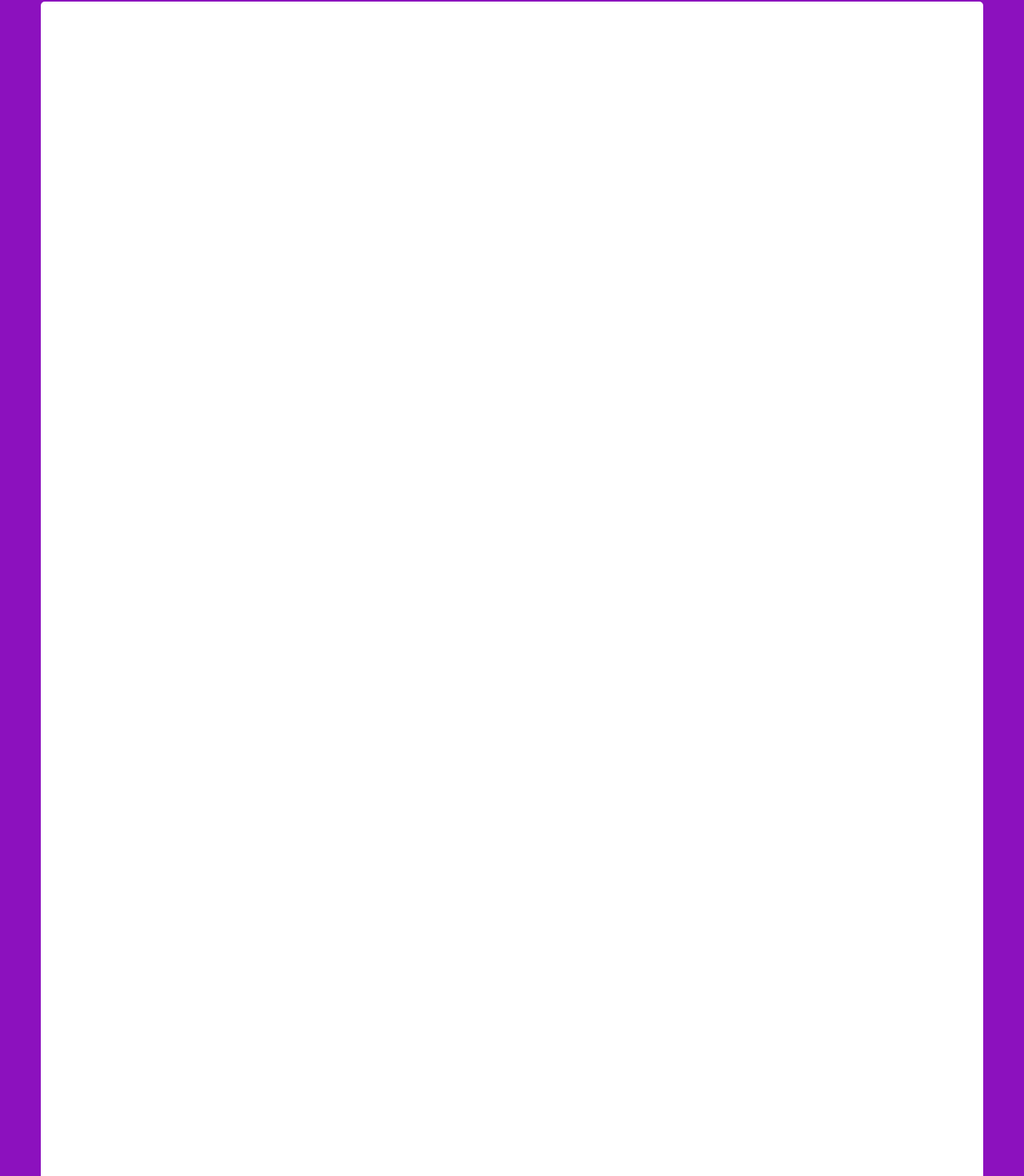
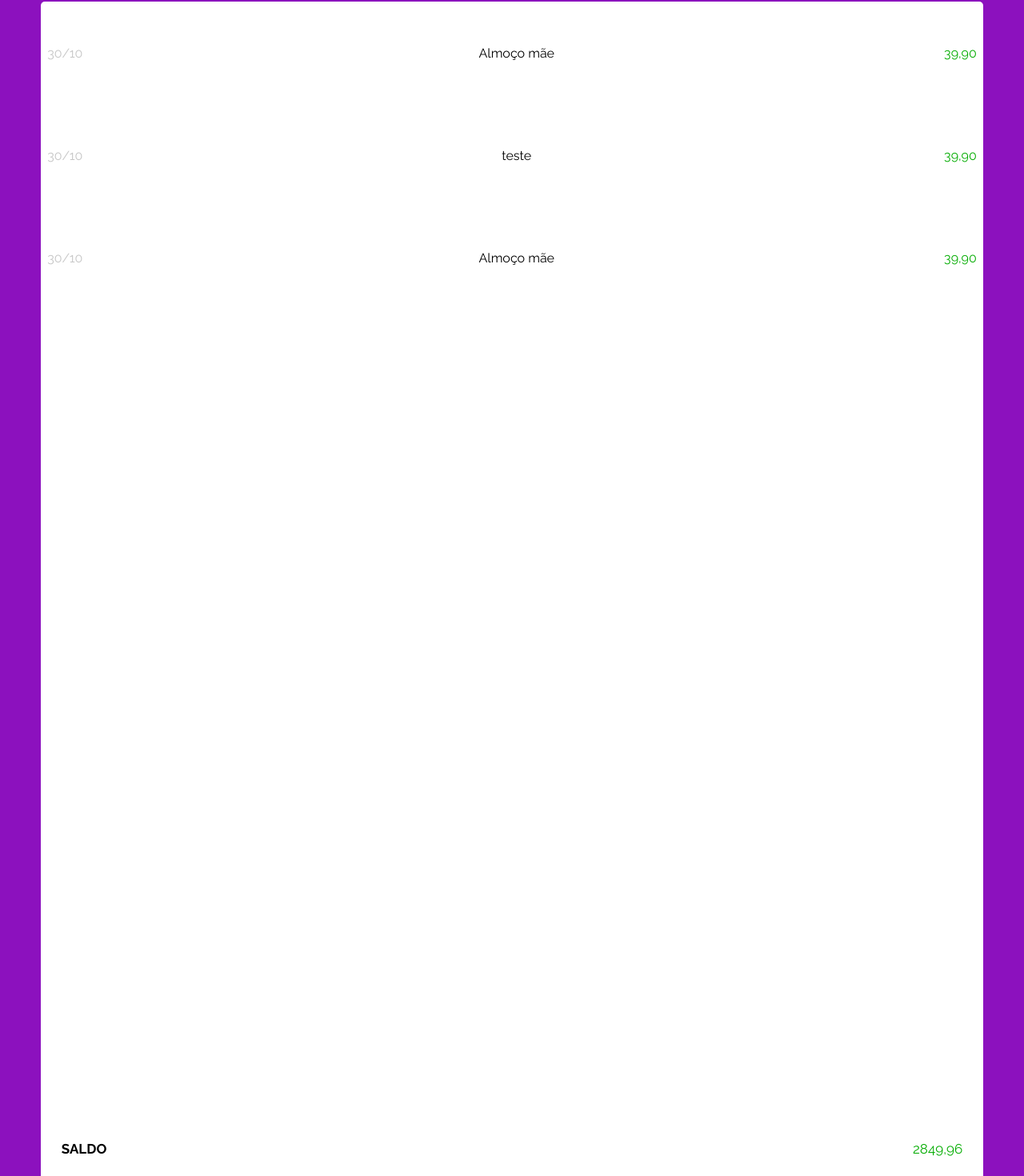
Before and after one commit to Aleisson/projeto13-mywallet-front, a React (Create React App) app: page /conta in a window 1280 px wide. Shown: the part 366-1836 px from the top of the page at 80% size. Built offline with nearby package versions, Linux system fonts and the light colour scheme; a web font is replaced by a local one.

Commit message:
Design básico

```diff
--- a/src/components/Conta/Conta.js
+++ b/src/components/Conta/Conta.js
@@ -1,4 +1,4 @@
-import { StyledLink, ContaBody, NavConta, HistoryConta, BottonConta, ButtonConta } from "./style";
+import { StyledLink, ContaBody, NavConta, HistoryConta, BottonConta, ButtonConta, SaldoConta, MovimentoConta, ContaTempo, ValorConta } from "./style";
 
 
 
@@ -10,10 +10,22 @@ function Conta() {
         <ContaBody>
             <NavConta><h2>Olá, Fulano</h2><ion-icon name="log-out-outline"></ion-icon></NavConta>
             <HistoryConta>
-                {/* <h1>
+
+                <div>
+                    {/* <h1>
                     <p>Não há registros de </p>
                     <p>entrada ou saída</p>
                 </h1> */}
+                    <MovimentoConta><ContaTempo>30/10</ContaTempo><p>Almoço mãe</p><ValorConta cor={"#03AC00"}>39,90</ValorConta></MovimentoConta>
+                    <MovimentoConta><ContaTempo>30/10</ContaTempo><p>teste</p><ValorConta cor={"#03AC00"}>39,90</ValorConta></MovimentoConta>
+                    <MovimentoConta><ContaTempo>30/10</ContaTempo><p>Almoço mãe</p><ValorConta cor={"#03AC00"}>39,90</ValorConta></MovimentoConta>
+                </div>
+                <div>
+                    <SaldoConta cor={"#03AC00"}>
+                        <h2>SALDO</h2>
+                        <h3>2849,96</h3>
+                    </SaldoConta>
+                </div>
 
             </HistoryConta>
             <BottonConta>
--- a/src/components/Conta/Movimento.js
+++ b/src/components/Conta/Movimento.js
@@ -1,28 +1,39 @@
 import { MovimentoBody, NavConta, MovimentoForm } from './style'
-import { useNavigate } from "react-router-dom";
+import { useState } from "react";
 
 function Movimento() {
 
     const [form, setForm] = useState({});
 
 
-    function handleForm({value, name}){
+    function handleForm({ value, name }) {
 
         setForm({
             ...form,
             [name]: value,
         })
-        //console.log(form);
+        console.log(form);
     }
+
+    function sendMovimento(e){
+        e.preventDefault();
+    }
+
 
     return (
         <MovimentoBody>
             <NavConta>
                 <h2>Nova entrada</h2>
             </NavConta>
-            <MovimentoForm>
-                <input placeholder="Valor" name="valor" type="number" min="1" max="10000" step="any" required></input>
-                <input placeholder='Descrição' type="text" minLength="3" maxLength="20" required></input>
+            <MovimentoForm onSubmit={sendMovimento}>
+                <input placeholder="Valor" name="valor" type="number" min="1" max="10000" step="any" onChange={(e) => handleForm({
+                    name: e.target.name,
+                    value: e.target.value,
+                })} required></input>
+                <input placeholder='Descrição'name="descricao" type="text" minLength="3" maxLength="20" onChange={(e) => handleForm({
+                    name: e.target.name,
+                    value: e.target.value,
+                })} required></input>
                 <button>Salvar entrada</button>
             </MovimentoForm>
         </MovimentoBody>
--- a/src/components/Conta/style.js
+++ b/src/components/Conta/style.js
@@ -73,7 +73,77 @@ const HistoryConta = styled.div`
 
     }
 
+   div{
+    width:100%;
+   }
+
 `
+const MovimentoConta = styled.h2`
+
+
+    font-family: 'Raleway';
+    font-style: normal;
+    font-weight: 400;
+    font-size: 16px;
+    line-height: 19px;
+    height: 10vw;
+    width:100%;
+    display:flex;
+    align-items:center;
+    justify-content:space-between;
+    padding:8px;
+
+`
+const ContaTempo = styled.p`
+
+    color: #C6C6C6;
+    margin-right: 8px;
+
+
+`
+const ValorConta = styled.p`
+
+    color:${props => props.cor};
+
+
+`
+
+
+const SaldoConta = styled.div`
+
+    height: 12vw;
+    width:100%;
+    display:flex;
+    justify-content:space-between;
+    align-items:center;
+    position: relative;
+    top: 0;
+    padding:2vw;
+
+    h2{
+        font-family: 'Raleway';
+        font-style: normal;
+        font-weight: 700;
+        font-size: 17px;
+        line-height: 20px;
+        color: #000000;
+    }
+
+    h3{
+
+        font-family: 'Raleway';
+        font-style: normal;
+        font-weight: 400;
+        font-size: 17px;
+        line-height: 20px;
+        text-align: right;
+        color: ${props => props.cor};
+
+
+    }
+
+`
+
 
 const BottonConta = styled.div`
 
@@ -90,7 +160,7 @@ const BottonConta = styled.div`
 const ButtonConta = styled.div`
 
     background-color: #A328D6;
-    border-radius: 2.5px;
+    border-radius: 3.5px;
     width: 42vw;
     height:100%;
     display:flex;
@@ -116,7 +186,6 @@ const ButtonConta = styled.div`
 
 const MovimentoBody = styled(ContaBody)`
 
-
     height: 80vw;
 
 `
@@ -138,4 +207,5 @@ const MovimentoForm = styled(LoginForm)`
 
 
 
-export { StyledLink, ContaBody, NavConta, HistoryConta, BottonConta, ButtonConta, MovimentoBody, MovimentoForm};
+
+export { StyledLink, ContaBody, NavConta, HistoryConta, BottonConta, ButtonConta, MovimentoBody, MovimentoForm, SaldoConta, MovimentoConta, ContaTempo, ValorConta };
```
